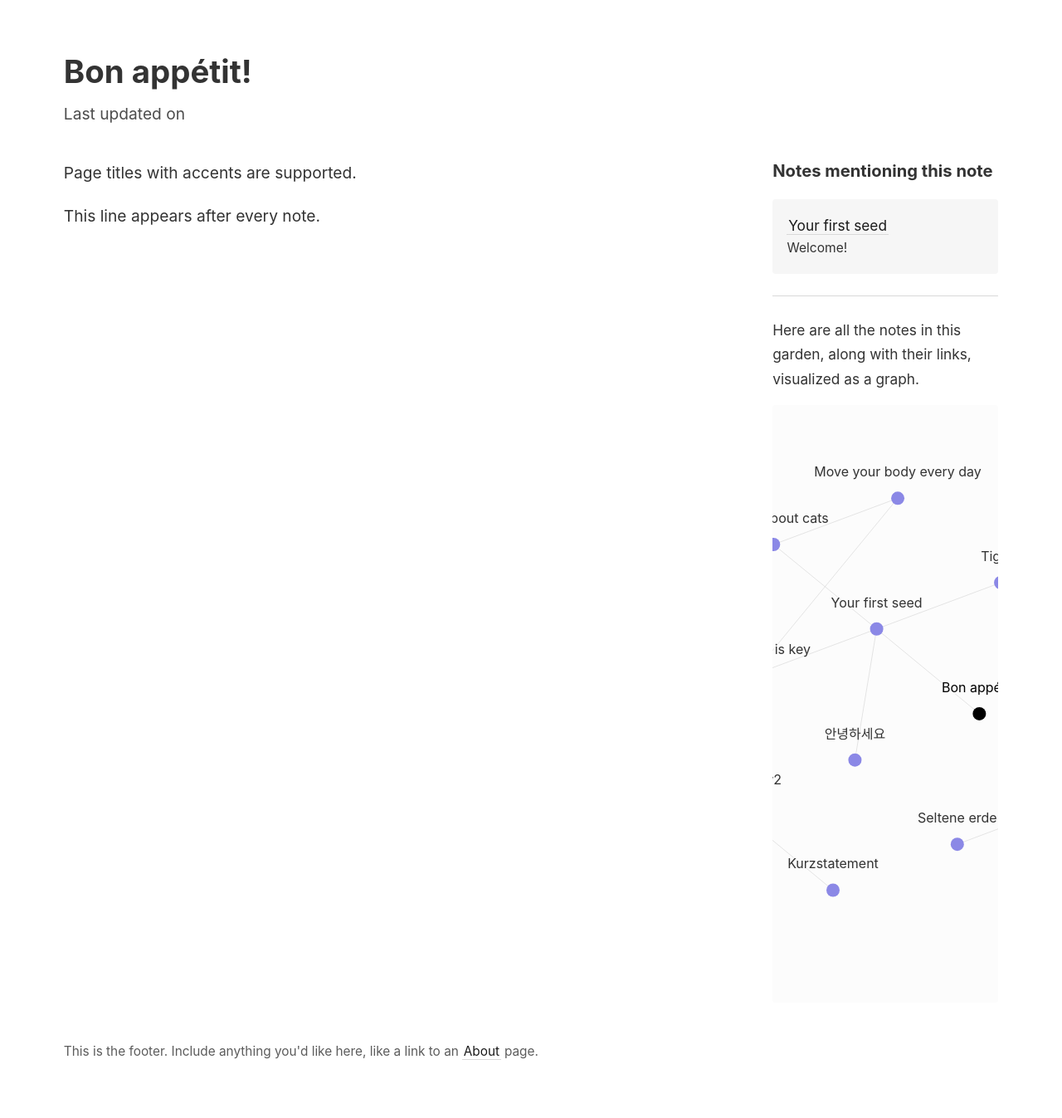
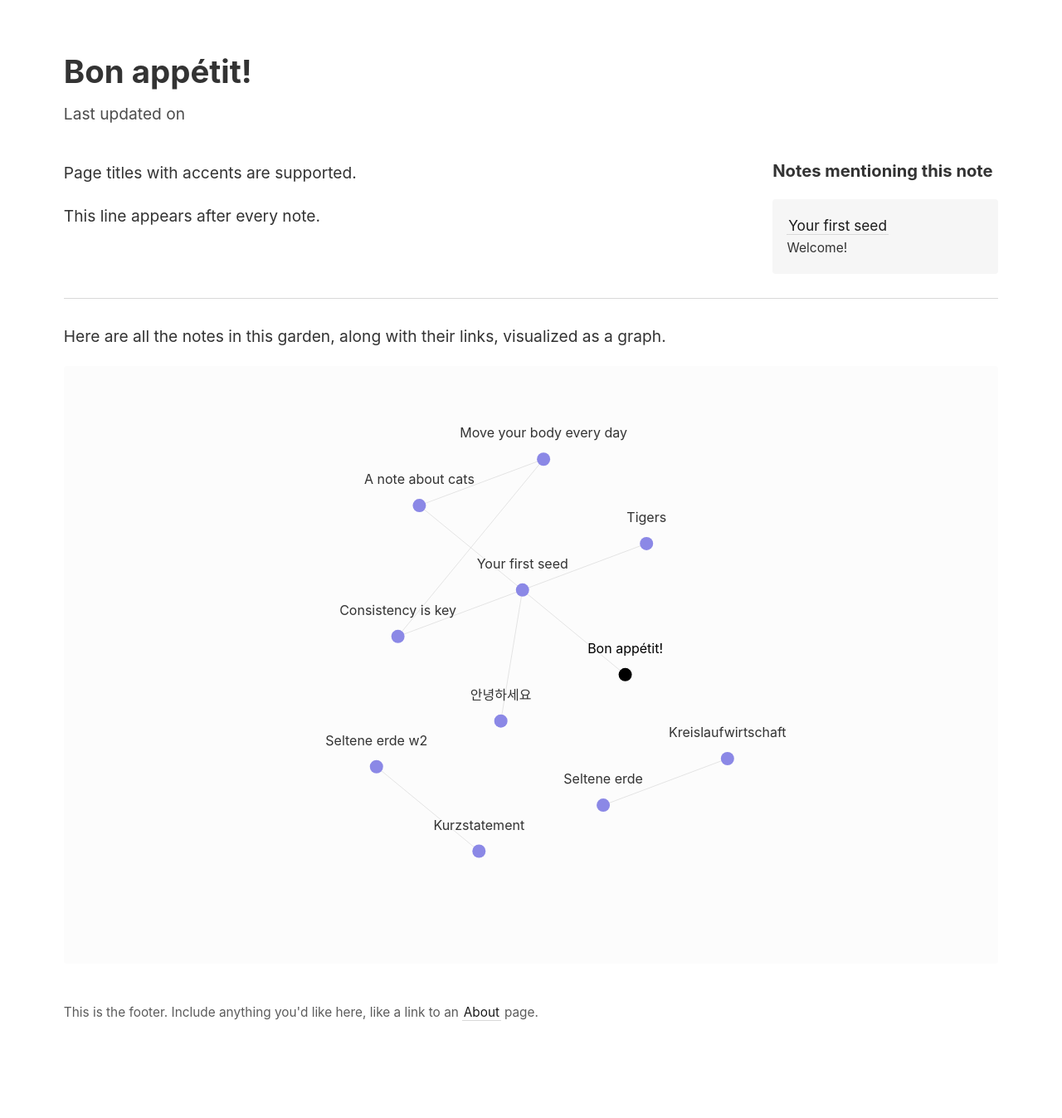
Before and after one commit to aburossi/abunews, a Jekyll site: the page built from _notes/accents.md, in a window 1280 px wide. Shown: the whole page at 83% size. Built offline with Jekyll 4.4.1, drawn with Linux system fonts in a browser that asks for light colours; after the commit the page ends 1299 px from its top, so only the background shows below that.

Commit message:
Update note.html

```diff
--- a/_layouts/note.html
+++ b/_layouts/note.html
@@ -36,13 +36,12 @@ layout: default
         </p>
       </div>
       {% endif %}
-
-      <!-- Moved section starts here -->
-      <hr>
-      <p>Here are all the notes in this garden, along with their links, visualized as a graph.</p>
-      {% include notes_graph.html %}
-      <!-- Moved section ends here -->
-
     </side>
   </div>
 </article>
+
+<hr>
+
+<p>Here are all the notes in this garden, along with their links, visualized as a graph.</p>
+
+{% include notes_graph.html %}
```
